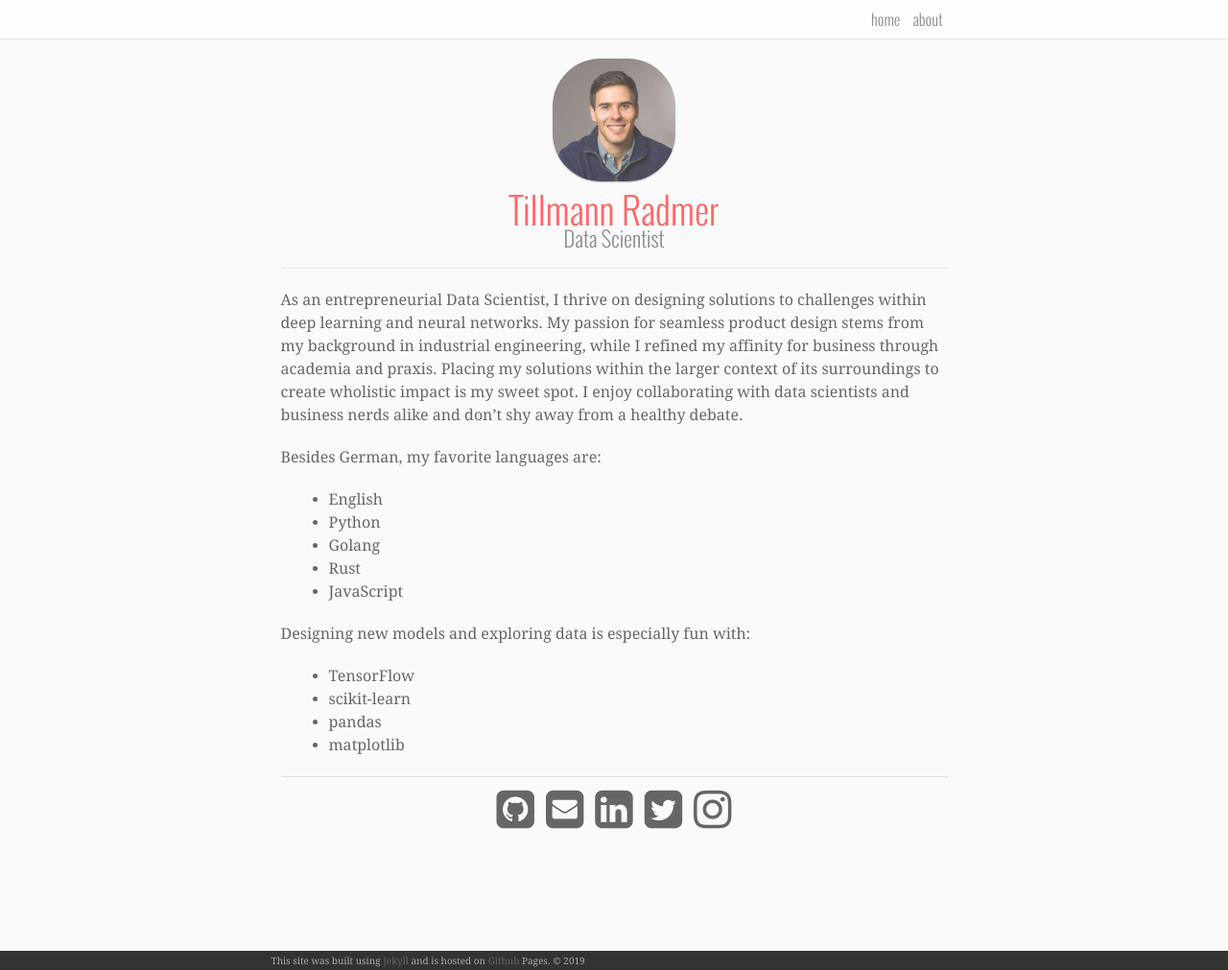
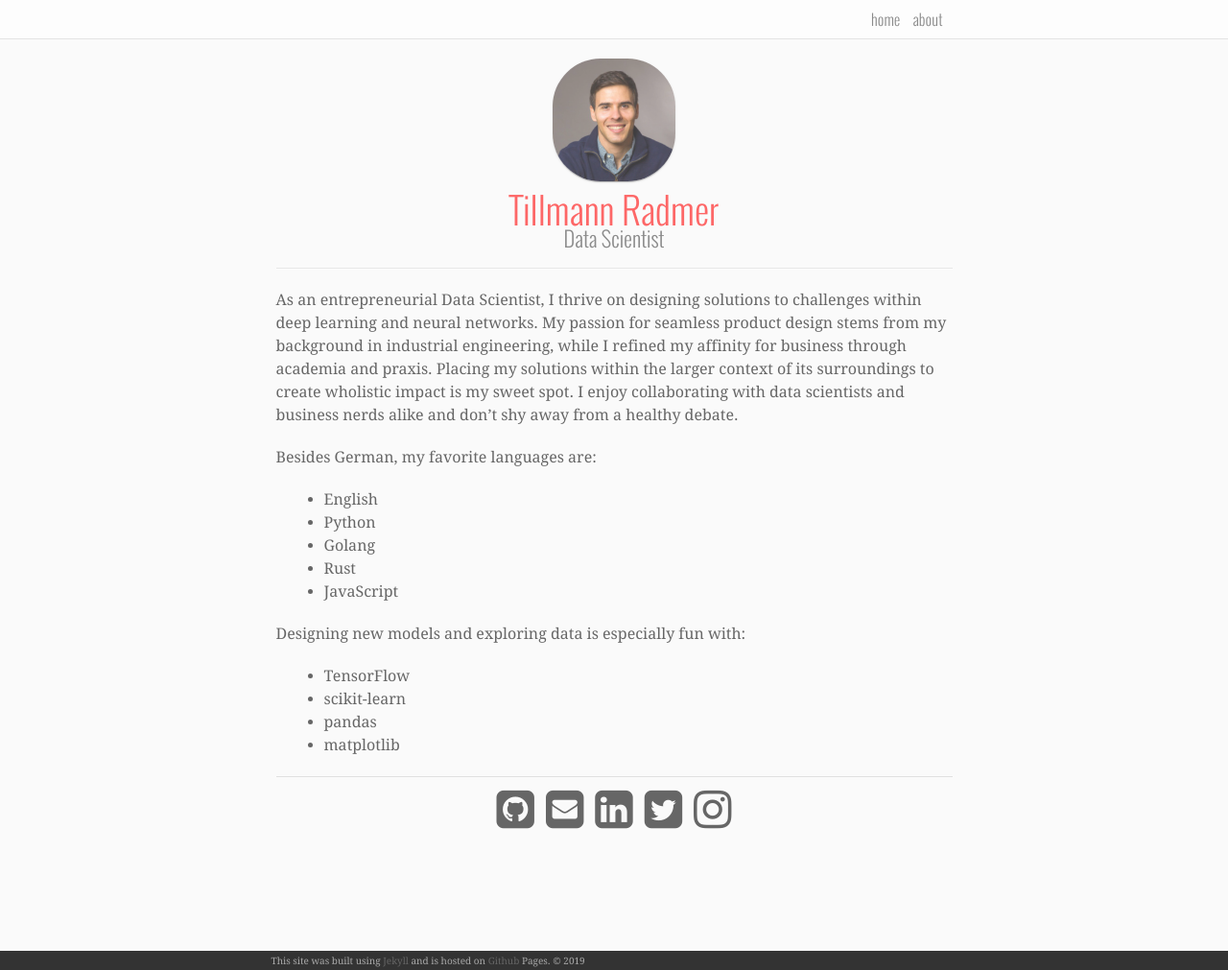
Before and after one commit to radmerti/radmerti.github.io, a Jekyll site: the page built from about.md, in a window 1280 px wide. Shown: the whole page at 96% size. Built offline with Jekyll 4.4.1, drawn with Linux system fonts in a browser that asks for light colours.

Commit message:
Reduced horizontal padding on posts from 10px to 5px. Makes slightly more use of space on mobile.

```diff
--- a/_sass/_post.scss
+++ b/_sass/_post.scss
@@ -203,7 +203,7 @@
 
 
 .post {
-  padding: 0px 10px;
+  padding: 0px 5px;
 }
 
 .post-header {
```
